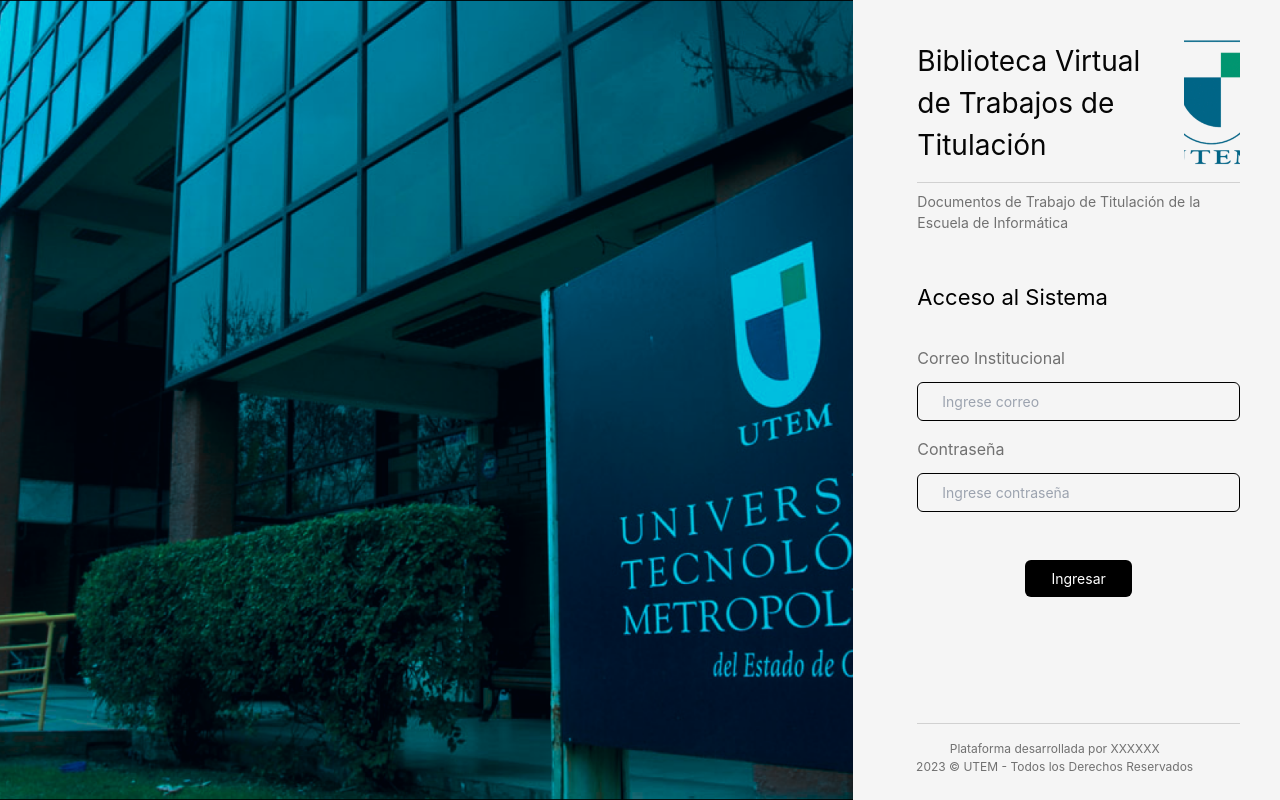
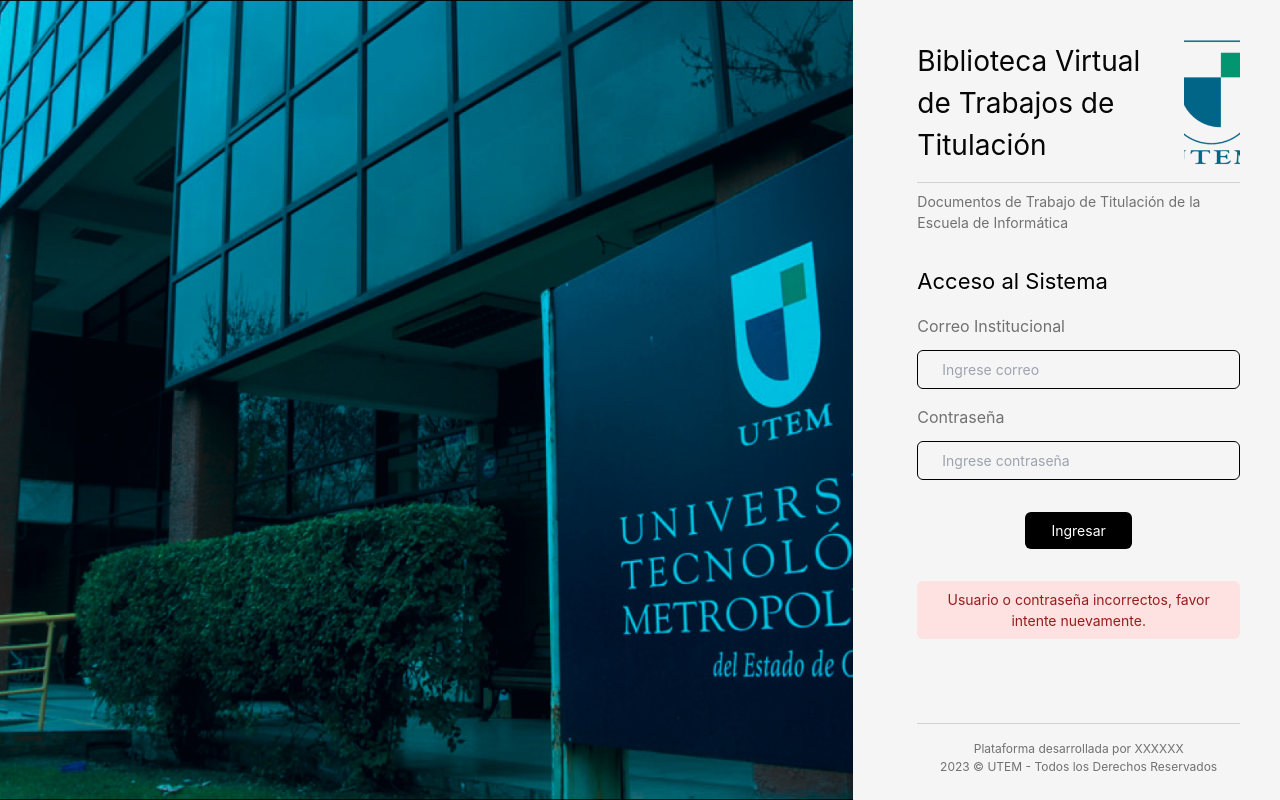
Before and after one commit to luisCorreaCespedes/Prototipo-Sistema-Titulos, a React (Create React App) app: page / in a window 1280 px wide. Built offline with nearby package versions, Linux system fonts and the light colour scheme.

Commit message:
Estilos Pantalla LogIn separados en un archivo

```diff
--- a/public/index.html
+++ b/public/index.html
@@ -3,7 +3,7 @@
   <head>
     <meta charset="utf-8" />
     <link rel="icon" href="%PUBLIC_URL%/favicon.ico" />
-    <meta name="viewport" content="width=device-width, initial-scale=1" />
+    <meta name="viewport" content="width=device-width, user-scalable=no" />
     <meta name="theme-color" content="#000000" />
     <meta
       name="description"
--- a/src/Pages/LogIn.jsx
+++ b/src/Pages/LogIn.jsx
@@ -61,6 +61,14 @@
                         </button>
                     </div>
 
+                    <div className='pl-12 pt-8'>
+                        <div class="bg-red-100 rounded-md border-red-300 text-red-800 text-[14px] p-2" role="alert">
+                            <p class="font-bold"></p>
+                            <p>Usuario o contraseña incorrectos, favor intente nuevamente.</p>
+                        </div>
+
+                    </div>
+
                 </div>
 
                 <div className='contenedorFooter'>
--- a/src/Styles/LogIn.css
+++ b/src/Styles/LogIn.css
@@ -34,7 +34,7 @@
 }
 
 .seccionAcceso {
-    @apply items-start w-full flex flex-col pl-12 pt-8 pb-6;
+    @apply items-start w-full flex flex-col pl-12 pt-4 pb-2;
 }
 
 .labelFormulario {
@@ -46,11 +46,11 @@
 }
 
 .disenoFormulario {
-    @apply w-full text-[#D1D1D1] text-[14px] py-2 bg-transparent rounded-md border border-black pl-6 focus:bg-[#F5F5F5];
+    @apply w-full text-[#111111] text-[14px] py-2 bg-transparent rounded-md border border-black pl-6 focus:bg-[#F5F5F5];
 }
 
 .contenedorBoton {
-    @apply w-full flex flex-col pl-12 pt-8 items-center;
+    @apply w-full flex flex-col pl-12 pt-4 items-center;
 }
 
 .boton {
@@ -62,7 +62,7 @@
 }
 
 .textoFooter {
-    @apply text-[12px] font-normal text-[#717171];
+    @apply pl-12 text-center text-[12px] font-normal text-[#717171];
 }
 
 @tailwind utilities;
```
